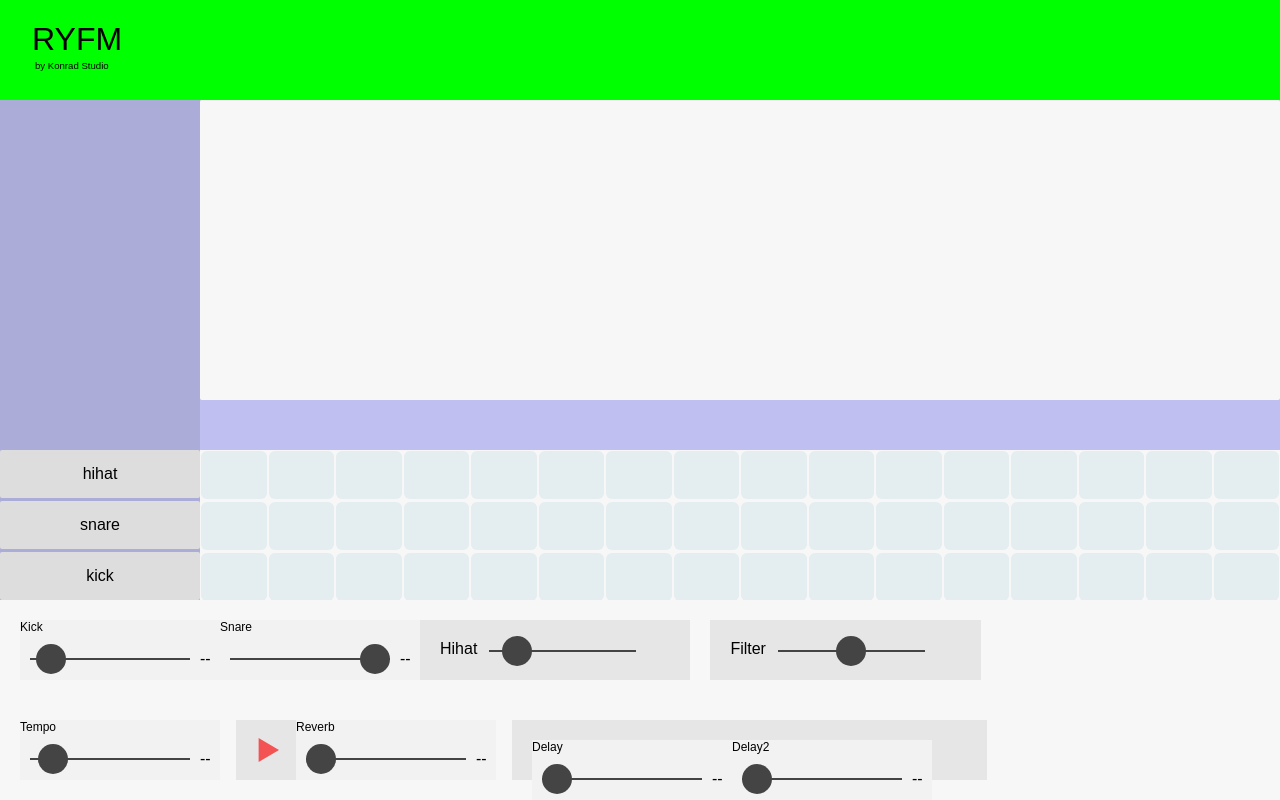
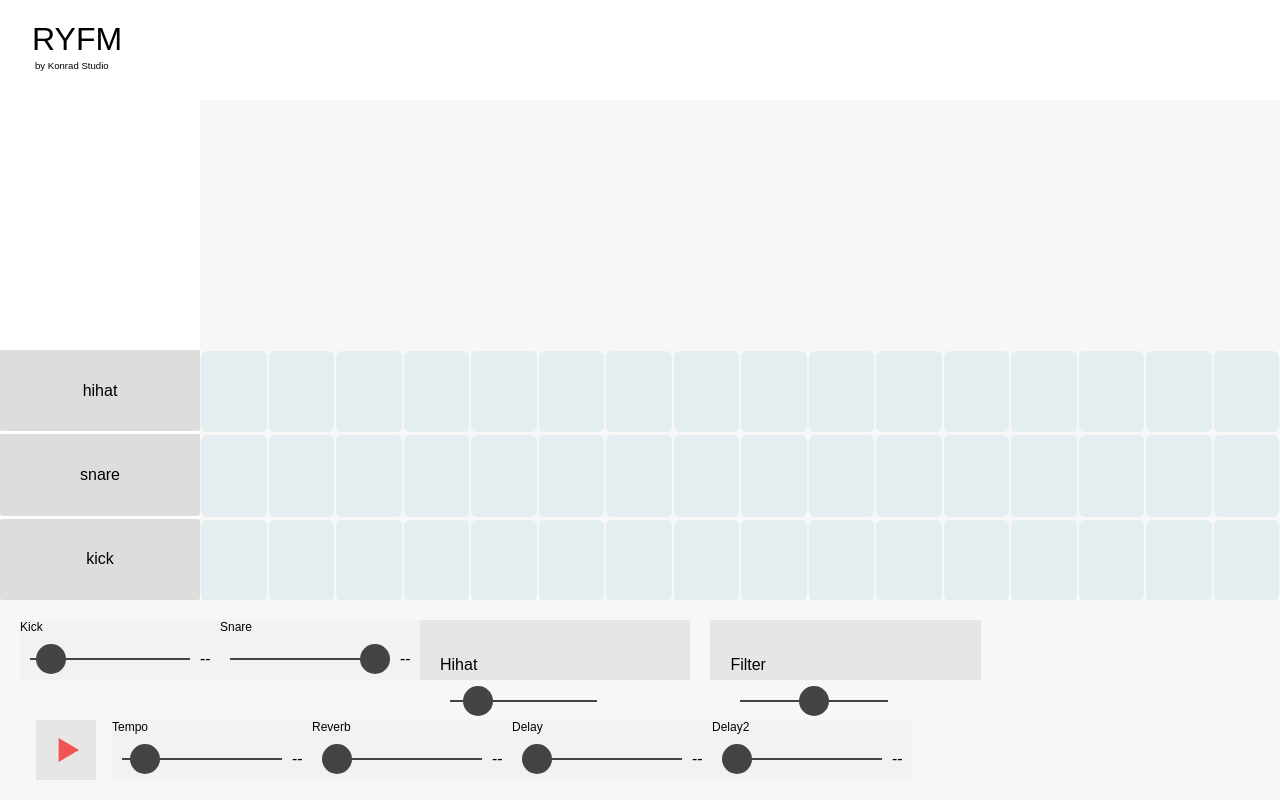
Before and after one commit to nckn/ryfm, a Nuxt app: page / in a window 1280 px wide. Built offline with nearby package versions, Linux system fonts and the light colour scheme; no server answers.

Commit message:
tweaking main styles

```diff
--- a/assets/basics/main.scss
+++ b/assets/basics/main.scss
@@ -50,10 +50,10 @@ header {
 }
 
 // Debug colors
-header { background: #00FF00; }
-.main-container { background: rgba(0, 0, 200, 0.25); }
-.sidebar { background: rgba(0, 0, 0, 0.1); }
-footer { background: rgba(200, 0, 0, 0.25); }
+// header { background: #00FF00; }
+// .main-container { background: rgba(0, 0, 200, 0.25); }
+// .sidebar { background: rgba(0, 0, 0, 0.1); }
+// footer { background: rgba(200, 0, 0, 0.25); }
 
 footer {
   width: 100%;
@@ -111,11 +111,11 @@ footer {
 }
 
 .sequencer, .button-container {
-  height: 30%;
+  height: 50%;
 }
 
 .synth-container {
-  height: 60%;
+  height: 50%;
 }
 
 .synth-container, .sequencer {
@@ -256,55 +256,22 @@ footer {
   }
 }
 
-body > div.main-container > div.control-row.one > div:nth-child(4) {
-  float: right; margin-right: 40px;
-  width: 20.6%;
-}
+// .control-section.tempo, .control-section.reverb, .control-section.delay {
+//   width: 20%;
+//   height: 20px;
+//   padding: 20px;
+// }
 
-.control-section.tempo, .control-section.reverb, .control-section.delay {
-  width: 20%;
-  height: 20px;
-  padding: 20px;
-}
-
-.control-section.delay {
-  width: 34%; height: 20px;
-  height: 20px;
-  /* padding: 0px 20px; */
-}
+// .control-section.delay {
+//   width: 34%; height: 20px;
+//   height: 20px;
+//   /* padding: 0px 20px; */
+// }
 
 .control-section.play-toggle {
   width: 60px;
   margin: 0 1rem;
   display: table;
-}
-
-.control-section.play-toggle, .control-section.reverb, .control-section.delay {
-  margin: 0 0 0 1rem;
-}
-
-.tempo-output * {
-  font-size: 100%;
-  padding: 0;
-}
-
-.control-section > p:nth-child(1) {
-  float: left;
-}
-
-.control-section > p:nth-child(1), .tempo-output, .reverb-output {
-  margin: 0 .1rem 0 0;
-}
-
-.tempo-section input {
-  background: red;
-}
-
-/* the 'p' tag fps output */
-.tempo-output, .reverb-output {
-  float: right;
-}
-
   .play-button {
     width: 40px; height: 60px;
     background: none;
@@ -313,27 +280,51 @@ body > div.main-container > div.control-row.one > div:nth-child(4) {
     display: table-cell;
     transtition: all .5s ease;
     cursor: pointer;
-}
-
     .play-icon {
       background: #F45353;
       width: 24px; height: 24px;
       position: relative;
       top: 18px;
       left: 19px;
-}
-
-.stop {
+      &.stop {
         -webkit-clip-path: polygon(15% 0, 100% 50%, 100% 50%, 15% 100%);
         clip-path: polygon(15% 0, 100% 50%, 100% 50%, 15% 100%);
         transition: all .2s ease;
       }
-
-.play {
+      &.play {
         -webkit-clip-path: polygon(0 0, 100% 0, 100% 100%, 0% 100%);
         clip-path: polygon(0 0, 100% 0, 100% 100%, 0% 100%);
         transition: all .2s ease;
       }
+    }
+  }
+}
+
+// .control-section.play-toggle, .control-section.reverb, .control-section.delay {
+//   margin: 0 0 0 1rem;
+// }
+
+// .tempo-output * {
+//   font-size: 100%;
+//   padding: 0;
+// }
+
+// .control-section > p:nth-child(1) {
+//   float: left;
+// }
+
+// .control-section > p:nth-child(1), .tempo-output, .reverb-output {
+//   margin: 0 .1rem 0 0;
+// }
+
+// .tempo-section input {
+//   background: red;
+// }
+
+/* the 'p' tag fps output */
+// .tempo-output, .reverb-output {
+//   float: right;
+// }
 
 .effect-icon {
   background: red;
--- a/pages/index.vue
+++ b/pages/index.vue
@@ -32,14 +32,14 @@
           input.synth-slider(name='filter', type='range', min='20', max='5000', step='1', value='2500')
           // <p class="synth-output">60 bpm</p>
       .control-row.two
+        .control-section.play-toggle(@click="togglePlay")
+          .play-button
+            .play-icon.stop(ref="play_icon")
         Slider(:slider_name="'Tempo'" :min="0" :max="1000" :value="60" :step="1")
         //- .control-section.tempo
         //-   p Tempo
         //-   input.tempo-slider(type='range', min='0', max='1000', step='1', value='60')
         //-   p.tempo-output 60 bpm
-        .control-section.play-toggle(@click="togglePlay")
-          .play-button
-            .play-icon.stop(ref="play_icon")
         Slider(:slider_name="'Reverb'" :min="0" :max="100" :value="0" :step="1")
         //- .control-section.reverb
         //-   p Reverb
```
Lines whose indentation alone changed are shown as unchanged.
